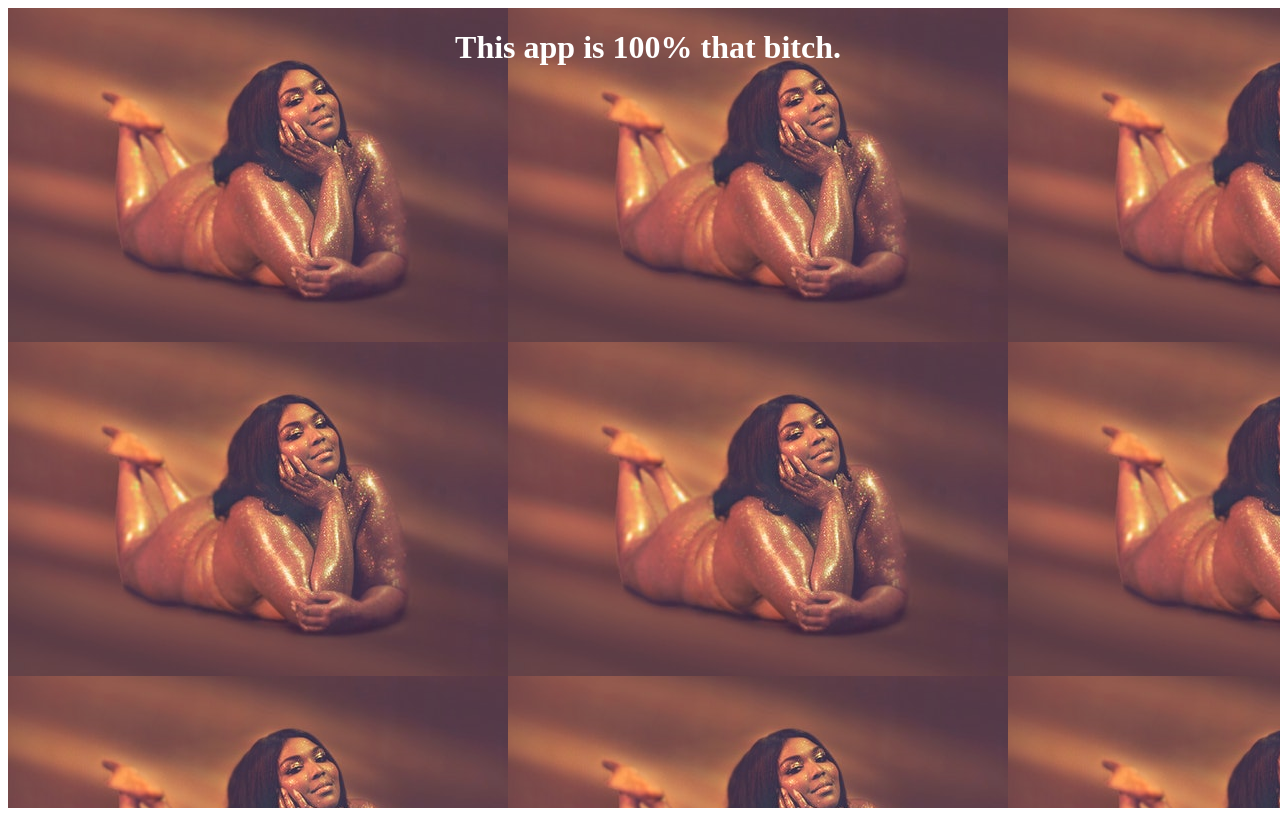
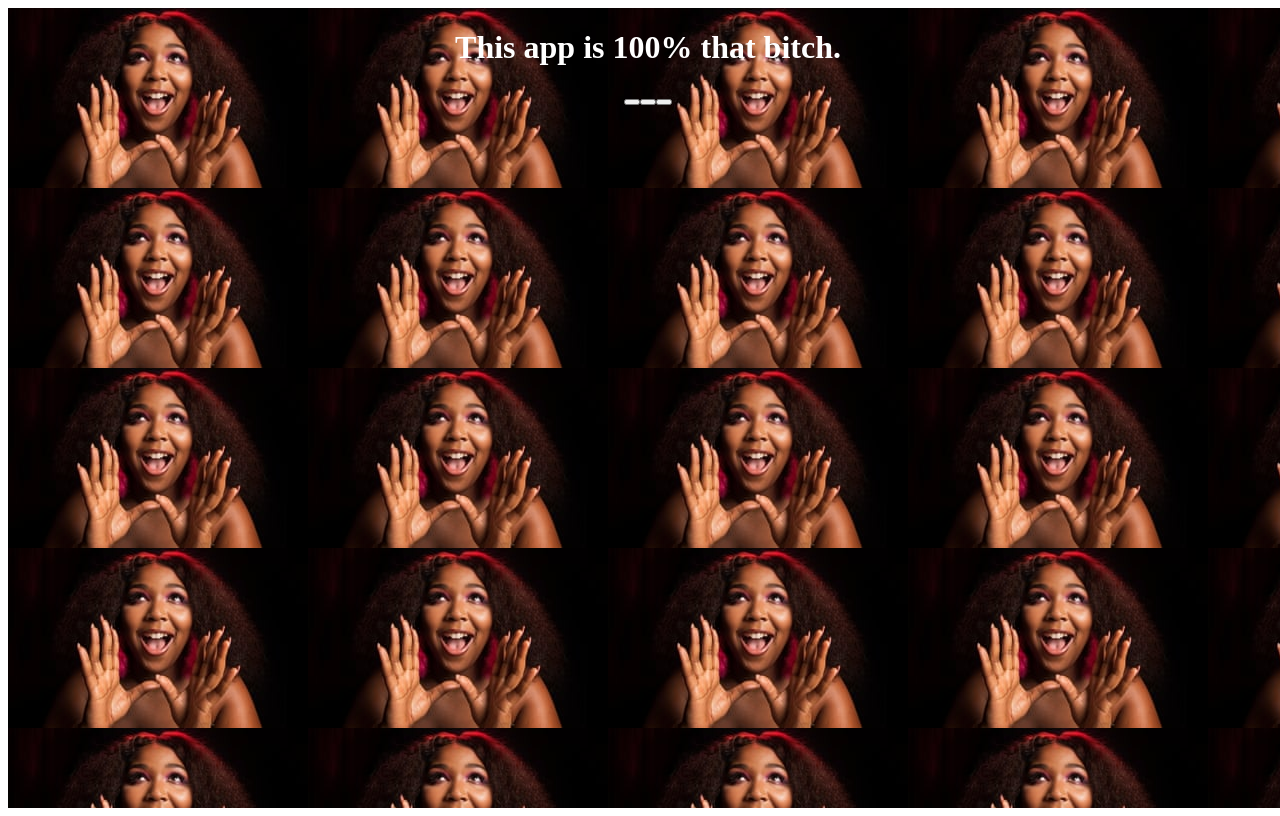
Before and after one commit to mimi1694/Soundboard, an Angular app: page / in a window 1280 px wide. Built offline with nearby package versions, Linux system fonts and the light colour scheme.

Commit message:
Got down basic structure of sound board - added soundboard and individual sound elements - added routes

```diff
--- a/src/app/app-routing.module.ts
+++ b/src/app/app-routing.module.ts
@@ -1,7 +1,12 @@
 import { NgModule } from '@angular/core';
 import { Routes, RouterModule } from '@angular/router';
+import { SoundboardComponent } from './soundboard/soundboard.component';
 
-const routes: Routes = [];
+const routes: Routes = [
+  {
+    path: '', component: SoundboardComponent
+  }
+];
 
 @NgModule({
   imports: [RouterModule.forRoot(routes)],
--- a/src/app/app.component.html
+++ b/src/app/app.component.html
@@ -1,7 +1,4 @@
-<div>
-  <h1>
-    This app is 100% that bitch.
-  </h1>
-</div>
-
+<h1>
+  This app is 100% that bitch.
+</h1>
 <router-outlet></router-outlet>
--- a/src/app/app.component.scss
+++ b/src/app/app.component.scss
@@ -1,9 +1,10 @@
-div {
-  background-image: url(/assets/bg.jpg);
-  height: 100vh;
-  width: 100vw;
-  z-index: -100;
-  display: flex;
-  justify-content: center;
-  color: white;
+:host {
+  background-image: url(/assets/lizzoFace.jpg);
+    height: 100vh;
+    width: 100vw;
+    display: flex;
+    color: white;
+    display: flex;
+    flex-direction: column;
+    align-items: center;
 }
--- a/src/app/app.module.ts
+++ b/src/app/app.module.ts
@@ -3,6 +3,8 @@ import { NgModule } from '@angular/core';
 
 import { AppRoutingModule } from './app-routing.module';
 import { AppComponent } from './app.component';
+import { SoundboardModule } from './soundboard/soundboard.module';
+import { RouterModule } from '@angular/router';
 
 @NgModule({
   declarations: [
@@ -10,7 +12,9 @@ import { AppComponent } from './app.component';
   ],
   imports: [
     BrowserModule,
-    AppRoutingModule
+    RouterModule,
+    AppRoutingModule,
+    SoundboardModule
   ],
   providers: [],
   bootstrap: [AppComponent]
--- /dev/null
+++ b/src/app/soundboard/sound/sound.component.html
@@ -0,0 +1,3 @@
+<button (click)="playSound(audio)">
+    <audio #audio [src]="soundSrc"></audio>
+</button>
--- /dev/null
+++ b/src/app/soundboard/sound/sound.component.ts
@@ -0,0 +1,16 @@
+import { Component, Input } from '@angular/core';
+
+@Component({
+  selector: 'sound',
+  templateUrl: './sound.component.html',
+  styleUrls: ['./sound.component.scss']
+})
+export class SoundComponent {
+    @Input() soundSrc: string;
+
+    constructor() {}
+
+    playSound(audio: HTMLAudioElement) {
+        audio.play();
+    }
+}
--- /dev/null
+++ b/src/app/soundboard/soundboard.component.html
@@ -0,0 +1,3 @@
+<sound [soundSrc]="amen"></sound>
+<sound [soundSrc]="lizzo_amen"></sound>
+<sound [soundSrc]="laugh"></sound>
--- /dev/null
+++ b/src/app/soundboard/soundboard.component.ts
@@ -0,0 +1,15 @@
+import { Component, Input } from '@angular/core';
+
+@Component({
+  selector: 'soundboard',
+  templateUrl: './soundboard.component.html',
+  styleUrls: ['./soundboard.component.scss']
+})
+export class SoundboardComponent {
+    amen: string = "../../assets/amen.mp3";
+    lizzo_amen: string = "../../assets/lizzoAmen.mp3";
+    laugh: string = "../../assets/laugh.mp3";
+
+    constructor() {}
+
+}
```
Also changed, not shown: src/app/soundboard/soundboard.module.ts (added, +17 -0 lines), src/app/soundboard/sound/sound.component.scss (added), src/app/soundboard/soundboard.component.scss (added), src/assets/lizzoFace.jpg (added), 1 other file (tests, documents, lock files or other folders).
